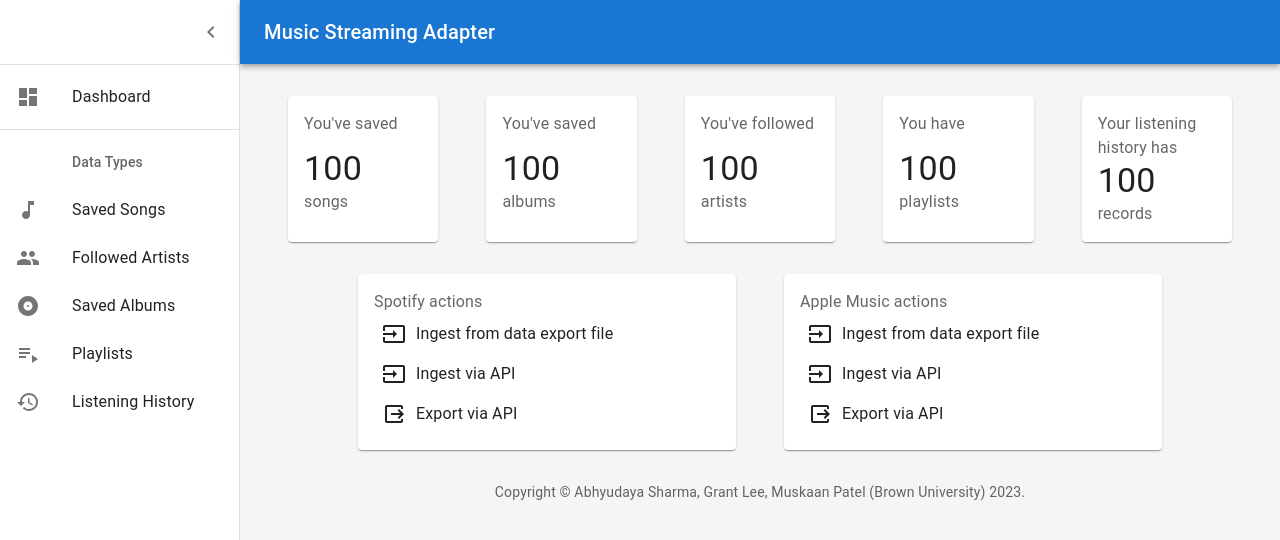
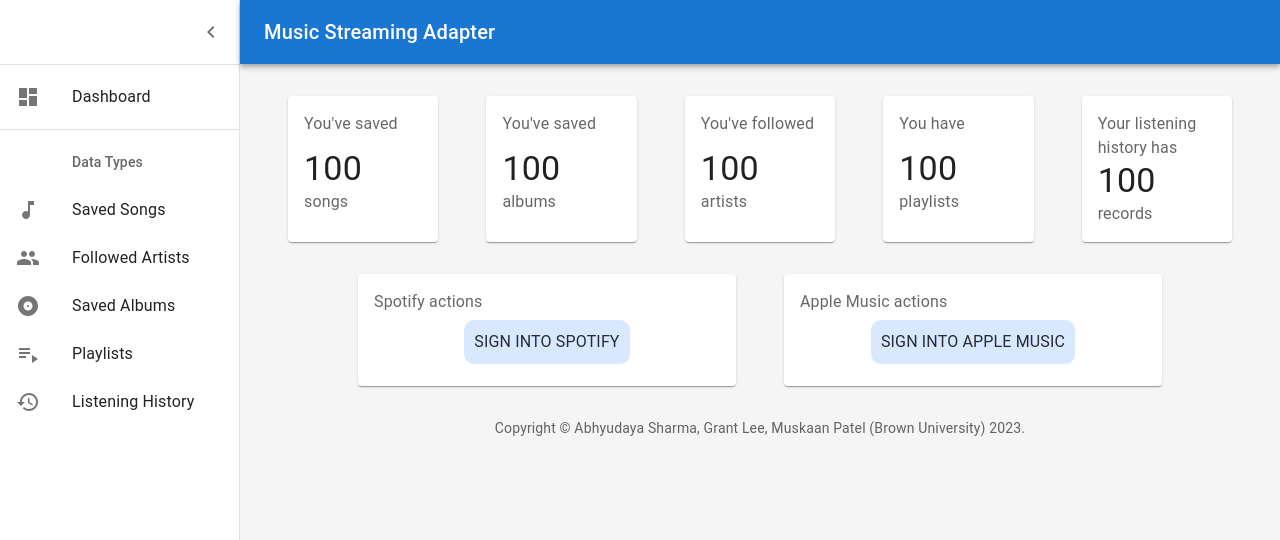
Before and after one commit to grrrrnt/soundtransfer, a React (Create React App) app in the folder web/visualizer/: page / in a window 1280 px wide. Shown: the top 540 px of the page. Built offline with nearby package versions, Linux system fonts and the light colour scheme.

Commit message:
Added buttons

```diff
--- a/web/visualizer/src/App.css
+++ b/web/visualizer/src/App.css
@@ -38,3 +38,14 @@
   background-color: "#b7cdeb";
   border-radius: 10px;
 }
+
+.sign-in-button-text {
+  background-color: #d8e8ff;
+  border-radius: 10px;
+  padding: 10px;
+  font-size: 20px;
+  font-weight: bold;
+  color: #282c34;
+  border: none;
+  cursor: pointer;
+}
--- a/web/visualizer/src/App.js
+++ b/web/visualizer/src/App.js
@@ -28,6 +28,7 @@
 import ChevronLeftIcon from "@mui/icons-material/ChevronLeft";
 import InputIcon from "@mui/icons-material/Input";
 import OutputIcon from "@mui/icons-material/Output";
+import { Button } from "@mui/material";
 
 const defaultTheme = createTheme();
 const drawerWidth = 240;
@@ -93,8 +94,44 @@
 
 function App() {
   const [open, setOpen] = React.useState(true);
+  const [signedIntoSpotify, setSignedIntoSpotify] = React.useState(false);
+  const [signedIntoAppleMusic, setSignedIntoAppleMusic] = React.useState(false);
   const toggleDrawer = () => {
     setOpen(!open);
+  };
+
+  const logIntoSpotify = () => {
+    // TODO
+    setSignedIntoSpotify(true);
+  };
+
+  const logIntoAppleMusic = () => {
+    // TODO
+    setSignedIntoAppleMusic(true);
+  };
+
+  const ingestSpotifyFromDataExportFile = () => {
+    // TODO
+  };
+
+  const ingestSpotifyViaAPI = () => {
+    // TODO
+  };
+
+  const exportSpotifyViaAPI = () => {
+    // TODO
+  };
+
+  const ingestAppleMusicFromDataExportFile = () => {
+    // TODO
+  };
+
+  const ingestAppleMusicViaAPI = () => {
+    // TODO
+  };
+
+  const exportAppleMusicViaAPI = () => {
+    // TODO
   };
 
   return (
@@ -319,11 +356,18 @@
                 }}
               >
                 <Typography color="text.secondary">Spotify actions</Typography>
-
+                {signedIntoSpotify ? (
+                  <div
+                    style={{
+                      display: "flex",
+                      flexDirection: "column",
+                      alignItems: "start",
+                    }}
+                  >
                     <IconButton
                       className="action-button"
                       color="inherit"
-                  onClick={toggleDrawer}
+                      onClick={ingestSpotifyFromDataExportFile}
                     >
                       <InputIcon />
                       <Typography>Ingest from data export file</Typography>
@@ -332,7 +376,7 @@
                     <IconButton
                       className="action-button"
                       color="inherit"
-                  onClick={toggleDrawer}
+                      onClick={ingestSpotifyViaAPI}
                     >
                       <InputIcon />
                       <Typography>Ingest via API</Typography>
@@ -341,11 +385,22 @@
                     <IconButton
                       className="action-button"
                       color="inherit"
-                  onClick={toggleDrawer}
+                      onClick={exportSpotifyViaAPI}
                     >
                       <OutputIcon />
                       <Typography>Export via API</Typography>
                     </IconButton>
+                  </div>
+                ) : (
+                  <Button
+                    onClick={logIntoSpotify}
+                    sx={{ flex: 1, alignSelf: "center" }}
+                  >
+                    <Typography className="sign-in-button-text">
+                      Sign into Spotify
+                    </Typography>
+                  </Button>
+                )}
               </Paper>
             </Container>
             <Container style={{ flex: "1" }}>
@@ -363,10 +418,18 @@
                   Apple Music actions
                 </Typography>
 
+                {signedIntoAppleMusic ? (
+                  <div
+                    style={{
+                      display: "flex",
+                      flexDirection: "column",
+                      alignItems: "start",
+                    }}
+                  >
                     <IconButton
                       className="action-button"
                       color="inherit"
-                  onClick={toggleDrawer}
+                      onClick={ingestAppleMusicFromDataExportFile}
                     >
                       <InputIcon />
                       <Typography>Ingest from data export file</Typography>
@@ -375,7 +438,7 @@
                     <IconButton
                       className="action-button"
                       color="inherit"
-                  onClick={toggleDrawer}
+                      onClick={ingestAppleMusicViaAPI}
                     >
                       <InputIcon />
                       <Typography>Ingest via API</Typography>
@@ -384,11 +447,22 @@
                     <IconButton
                       className="action-button"
                       color="inherit"
-                  onClick={toggleDrawer}
+                      onClick={exportAppleMusicViaAPI}
                     >
                       <OutputIcon />
                       <Typography>Export via API</Typography>
                     </IconButton>
+                  </div>
+                ) : (
+                  <Button
+                    onClick={logIntoAppleMusic}
+                    sx={{ flex: 1, alignSelf: "center" }}
+                  >
+                    <Typography className="sign-in-button-text">
+                      Sign into Apple Music
+                    </Typography>
+                  </Button>
+                )}
               </Paper>
             </Container>
           </Container>
```
Lines whose indentation alone changed are shown as unchanged.
